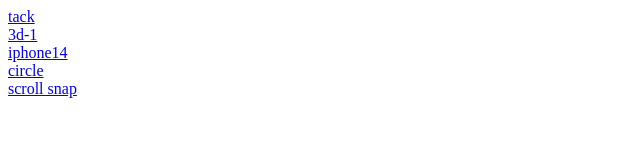
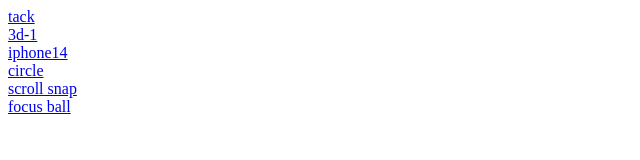
Before and after one commit to 5-23/webs, a plain HTML site: page index.html in a window 1280 px wide. Shown: the full height of the page, 0-640 px from the left. Drawn offline with Linux system fonts and the light colour scheme.

Commit message:
Update index.html

```diff
--- a/index.html
+++ b/index.html
@@ -12,5 +12,6 @@
     <a href="iphone14">iphone14</a> <br/>
     <a href="circle">circle</a> <br/>
     <a href="nonfullpage">scroll snap</a> <br/>
+    <a href="focusball">focus ball</a> <br/>
 </body>
 </html>
```
